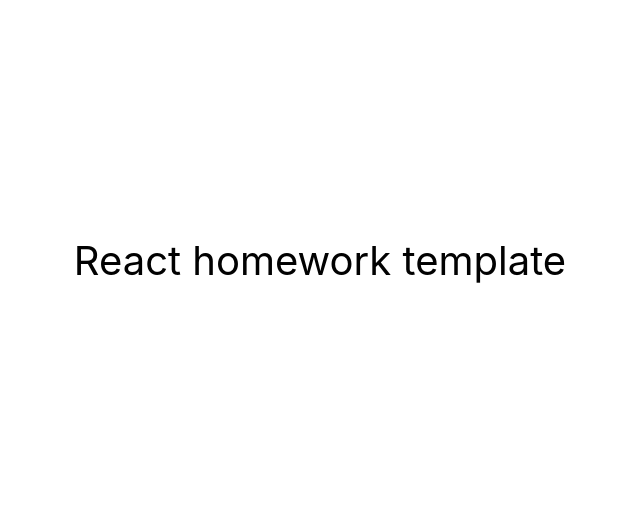
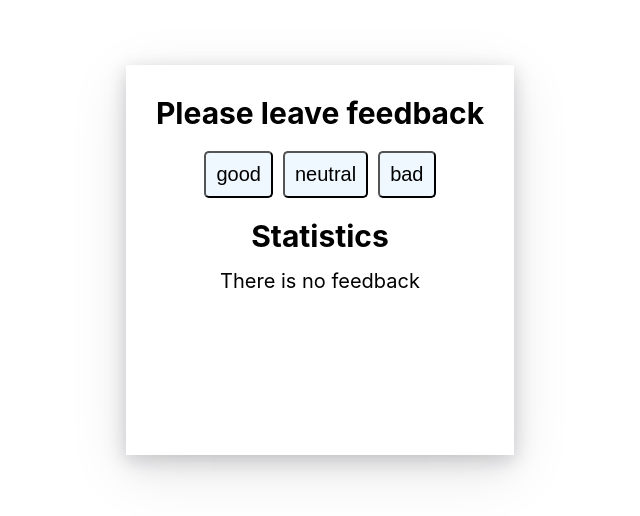
Before and after one commit to FedorovMykhailo/goit-react-hw-02-feedback, a React (Create React App) app: page / in a window 1280 px wide. Shown: the part 140-656 px from the top of the page, without its empty margins (320-960 px from the left). Built offline with nearby package versions, Linux system fonts and the light colour scheme.

Commit message:
update hw2 feedback

```diff
--- a/package.json
+++ b/package.json
@@ -2,7 +2,7 @@
   "name": "react-homework-template",
   "version": "0.1.0",
   "private": true,
-  "homepage": "https://goitacademy.github.io/react-homework-template/",
+  "homepage": "https://FedorovMykhailo.github.io/goit-react-hw-02-feedback/",
   "dependencies": {
     "@testing-library/jest-dom": "^5.16.3",
     "@testing-library/react": "^12.1.4",
--- a/src/components/App.jsx
+++ b/src/components/App.jsx
@@ -1,16 +1,58 @@
-export const App = () => {
-  return (
+import React, { Component } from "react";
+import Section from "../components/Section/Section"
+import Statistics from "./Statistics/Statistics";
+import FeedbackOptions from "./FeedbackOptions/FeedbackOptions";
+import Notification from "./Notification/Notification";
+
+
+
+export class App extends Component {
+
+    state = {
+        good: 0,
+        neutral: 0,
+        bad: 0
+    }
+
+    countTotalFeedback = () => {
+        return this.state.good + this.state.neutral + this.state.bad
+    }
+
+    countPositiveFeedbackPercentage = () => {
+        return Math.floor(this.state.good * 100 / this.countTotalFeedback())
+    }
+
+      handleClick = (evt) => {
+        this.setState(prev => {
+          return { [evt.target.name]: prev[evt.target.name] + 1 }
+        })
+    }
+
+  render () { return (
     <div
       style={{
         height: '100vh',
         display: 'flex',
+        flexDirection: 'column',
         justifyContent: 'center',
         alignItems: 'center',
         fontSize: 40,
         color: '#010101'
       }}
     >
-      React homework template
+      <Section title="">
+        <FeedbackOptions options={Object.keys(this.state)} onLeaveFeedback={this.handleClick} />
+        <h3>Statistics</h3>
+        {this.countTotalFeedback() ?
+          <Statistics
+            good={this.state.good}
+            neutral={this.state.neutral}
+            bad={this.state.bad}
+            total={this.countTotalFeedback()}
+            positivePercentage={this.countPositiveFeedbackPercentage()}/> :
+          <Notification message="There is no feedback"/>}
+      </Section>
     </div>
-  );
+  );}
+
 };
--- /dev/null
+++ b/src/components/FeedbackOptions/FeedbackOptions.jsx
@@ -0,0 +1,22 @@
+import React, { Component } from "react";
+import css from "../FeedbackOptions/FeedbackOptions.module.css"
+
+export default class FeedbackOptions extends Component {
+    render() {
+        const { options, onLeaveFeedback} = this.props
+        return (
+            <div className={css.buttons}>
+                {options.map(option =>
+                    <button
+                        type="button"
+                        key={option}
+                        onClick={onLeaveFeedback}
+                        name={option}
+                        className={css.button}>
+                        {option}</button>)}
+          {/* <button type="button" onClick = {onLeaveFeedback} name="good" className={css.button}>Good</button>
+          <button type="button" onClick = {onLeaveFeedback} name="neutral" className={css.button}>Neutral</button>
+          <button type="button" onClick = {onLeaveFeedback} name="bad" className={css.button}>Bad</button> */}
+        </div>);
+  }
+}
--- /dev/null
+++ b/src/components/FeedbackOptions/FeedbackOptions.module.css
@@ -0,0 +1,12 @@
+.buttons {
+  display: flex;
+  gap: 10px;
+  padding: 10px;
+}
+.button {
+  padding: 10px;
+  border-radius: 5px;
+  font-size: 20px;
+  background-color: aliceblue;
+  /* width: 50px; */
+}
--- /dev/null
+++ b/src/components/Notification/Notification.jsx
@@ -0,0 +1,8 @@
+import css from "../Notification/Notification.module.css"
+
+const Notification = ({ message }) =>
+{
+   return <p>{message}</p>
+}
+
+export default Notification
--- /dev/null
+++ b/src/components/Notification/Notification.module.css
@@ -0,0 +1,4 @@
+p {
+  margin: 5px;
+  font-size: 20px;
+}
--- /dev/null
+++ b/src/components/Section/Section.jsx
@@ -0,0 +1,13 @@
+import React, { Component } from "react";
+import css from "../Section/Section.module.css"
+
+export default class Section extends Component {
+    render() {
+        const { title, children } = this.props;
+        return(
+            <div className={css.section}>
+                <h2>{title === "" ? 'Please leave feedback' : title}</h2>
+                {children}
+            </div>)
+  }
+}
--- /dev/null
+++ b/src/components/Section/Section.module.css
@@ -0,0 +1,16 @@
+h2,
+h3 {
+  margin: 10px;
+  font-size: 30px;
+}
+
+.section {
+  padding: 20px;
+  height: 350px;
+  display: flex;
+  flex-direction: column;
+  align-items: center;
+  /* text-align: center; */
+  box-shadow: rgba(17, 17, 26, 0.1) 0px 4px 16px,
+    rgba(17, 17, 26, 0.1) 0px 8px 24px, rgba(17, 17, 26, 0.1) 0px 16px 56px;
+}
--- /dev/null
+++ b/src/components/Statistics/Statistics.jsx
@@ -0,0 +1,16 @@
+import React, { Component } from "react";
+import css from "../Statistics/Statistics.module.css"
+
+export default class Statistics extends Component {
+    render() {
+        const { good, neutral, bad, total, positivePercentage } = this.props
+        return (
+        <div className={css.statistics}>
+          <p>Good: {good}</p>
+          <p>Neutral: {neutral}</p>
+          <p>Bad: {bad}</p>
+          <p>Total: {total}</p>
+          <p>Positive feedback: {positivePercentage}%</p>
+        </div>)
+  }
+}
--- /dev/null
+++ b/src/components/Statistics/Statistics.module.css
@@ -0,0 +1,10 @@
+.statistics {
+  font-size: 30px;
+  margin: 0;
+}
+
+.statistics p {
+  margin: 0;
+  margin-bottom: 5px;
+  font-size: 25px;
+}
```
